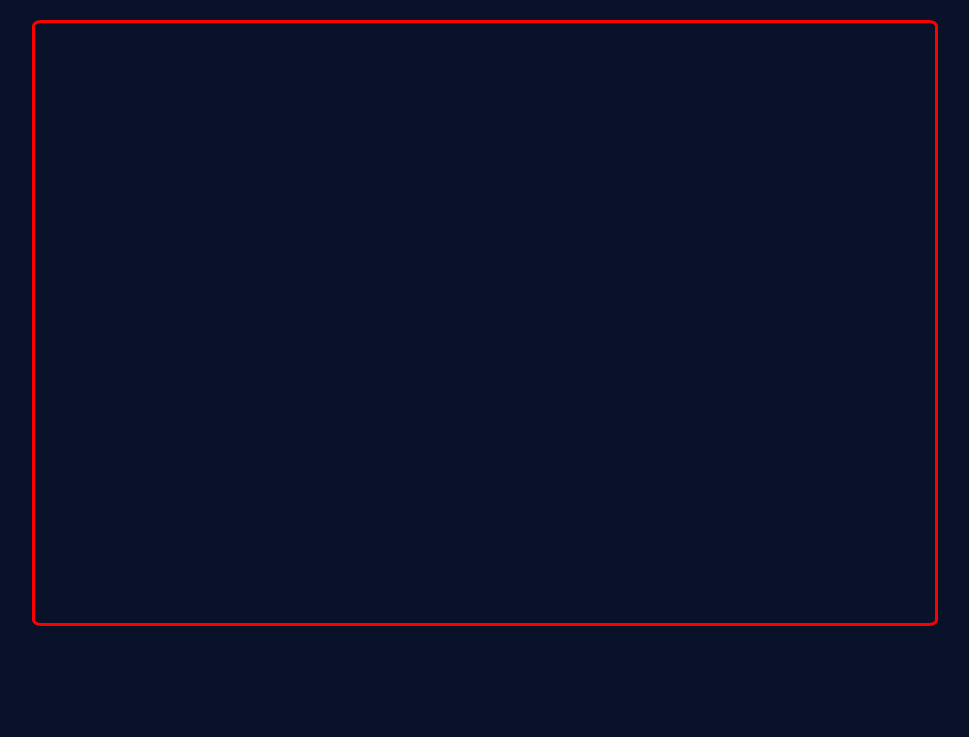
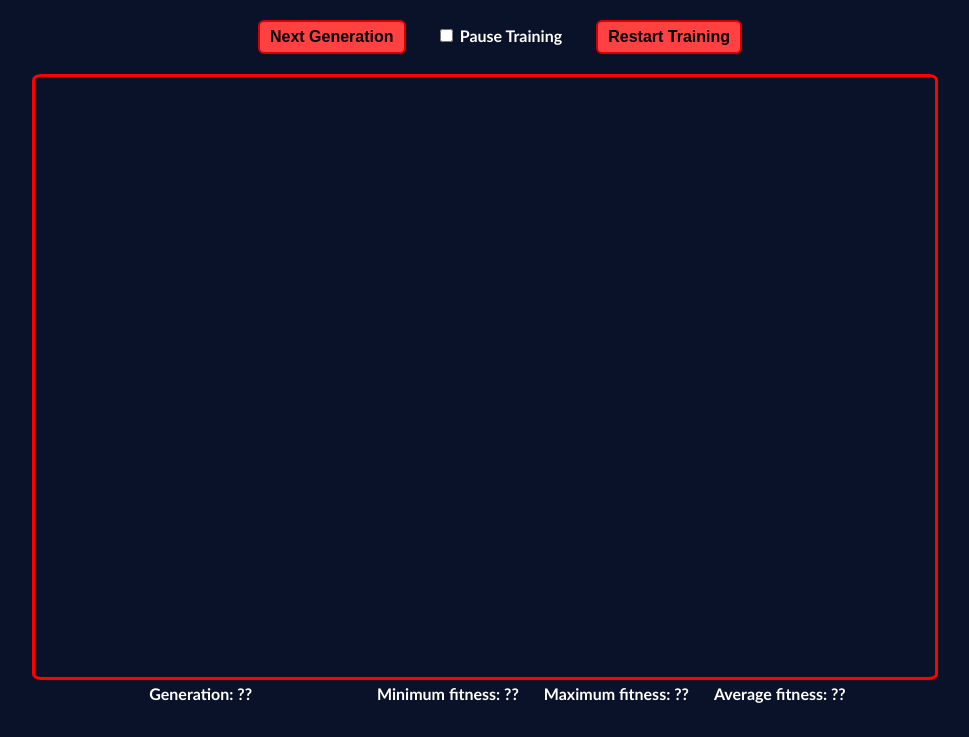
Before and after one commit to Red-Rapious/Genetic-Snake-AI, a website built with webpack: page www/index.html in a window 1280 px wide. Shown: the part 63-800 px from the top of the page, without its empty margins (155-1124 px from the left). Built offline with nearby package versions, Linux system fonts and the light colour scheme; what lib-game-wasm would draw is missing.

Commit message:
Added buttons and labels to the game simulation

```diff
--- a/www/index.html
+++ b/www/index.html
@@ -14,8 +14,26 @@
 
     <noscript>This page contains webassembly and javascript content, please enable javascript in your browser.</noscript>
     <script src="./bootstrap.js"></script>
+
+    <div id="buttons">
+      <button id="train">Next Generation</button>
+
+      <input type="checkbox" id="pause">
+      <label for="pause">Pause Training</label>
+
+      <button id="restart">Restart Training</button>
+    </div>
+
     <div id="games-container">
       <canvas id="viewport" width="900" height="600"></canvas>
     </div>
+
+    <div id="infos">
+      <div id="generation">Generation: ??</div>
+
+      <div id="min-fitness">Minimum fitness: ??</div>
+      <div id="max-fitness">Maximum fitness: ??</div>
+      <div id="average-fitness">Average fitness: ??</div>
+    </div>
   </body>
 </html>
--- a/www/index.js
+++ b/www/index.js
@@ -1,10 +1,36 @@
 import * as gm from "lib-game-wasm";
 
+// Number of snakes displayed at the same time
 //const NB_VISUALISATION = 4;
 
 var games = new gm.Games();
+
+// The `pause` checkbox pauses the simulation by stoping the main rendering function
+var simulationPaused = false;
+const pauseCheckbox = document.getElementById("pause");
+pauseCheckbox.checked = simulationPaused;
+
+pauseCheckbox.onclick = function() {
+    simulationPaused = pauseCheckbox.checked;
+    if (!simulationPaused) {
+        redraw();
+    }
+}
+
+// The restart buttons creates a new `Games` object
+const restartBtn = document.getElementById("restart");
+restartBtn.onclick = function() {
+    games = new gm.Games();
+}
+
+// Maps the "Next Generation" button to `simulation.train()`
+document.getElementById("train").onclick = function() {
+    //simulation.train();
+}
+
 var viewport = document.getElementById("viewport");
 
+// Adapat the viewport scale to avoid pixelized images.
 const viewportWidth = viewport.width;
 const viewportHeight = viewport.height;
 
@@ -16,18 +42,21 @@ viewport.height = viewportHeight * viewportScale;
 viewport.style.width = viewportWidth + 'px';
 viewport.style.height = viewportHeight + 'px';
 
+// Computes the side of one cell of the grid
 const width = games.games()[0].width;
 const height = games.games()[0].height;
 const side_w = viewportWidth / width;
 const side_h = viewportHeight / height;
 
+// Canvas rendering context
 const ctxt = viewport.getContext('2d');
 ctxt.scale(viewportScale, viewportScale);
-ctxt.fillStyle = 'rgb(255, 255, 255)';
 
+// Main rendering function
 function redraw() {
     var snake = games.games()[0].snake;
 
+    ctxt.fillStyle = 'rgb(255, 255, 255)';
     for (var tail = 0; tail < snake.length; tail += 1) {
         const x = snake[tail][0];
         const y = snake[tail][1];
@@ -43,7 +72,9 @@ function redraw() {
     ctxt.fillRect(x0 * side_w + side_w * 0.1, y0 * side_h + side_w * 0.1, side_w * 0.3, side_h * 0.3);
     ctxt.fillRect(x0 * side_w + side_w * 0.6, y0 * side_h + side_w * 0.1, side_w * 0.3, side_h * 0.3);
 
-    //requestAnimationFrame(redraw);
+    if (!simulationPaused) {
+        requestAnimationFrame(redraw);
+    }
 }
 
 redraw();
--- a/www/style.css
+++ b/www/style.css
@@ -29,3 +29,53 @@ h1 a:hover {
     font-style: italic;
     text-decoration: underline;
 }
+
+#buttons, #infos {
+    width: 100%;
+    margin-bottom: 20px;
+    text-align: center;
+    font-family: 'Gill Sans', 'Gill Sans MT', Calibri, 'Trebuchet MS', sans-serif;
+}
+
+#train, #pause, #restart {
+    margin-left: 30px;
+}
+
+#train, label, #restart, #generation, #min-fitness, #max-fitness, #average-fitness {
+    font-size: medium;
+    font-weight: bold;
+}
+
+label, #generation, #min-fitness, #max-fitness, #average-fitness {
+    color: white;
+}
+
+button {
+    padding: 6px;
+    padding-left: 10px;
+    padding-right: 10px;
+
+    background-color:rgb(255, 65, 65);
+
+    border-style: solid;
+    border-radius: 6px;
+    border-color: rgb(212, 0, 0);
+}
+
+button:hover {
+    background-color: rgb(255, 204, 204);
+}
+
+#infos {
+    display: flex;
+    flex-direction: row;
+    justify-content: center;
+}
+
+#generation, #min-fitness, #max-fitness, #average-fitness {
+    margin-left: 25px;
+}
+
+#generation {
+    margin-right: 100px;
+}
```
